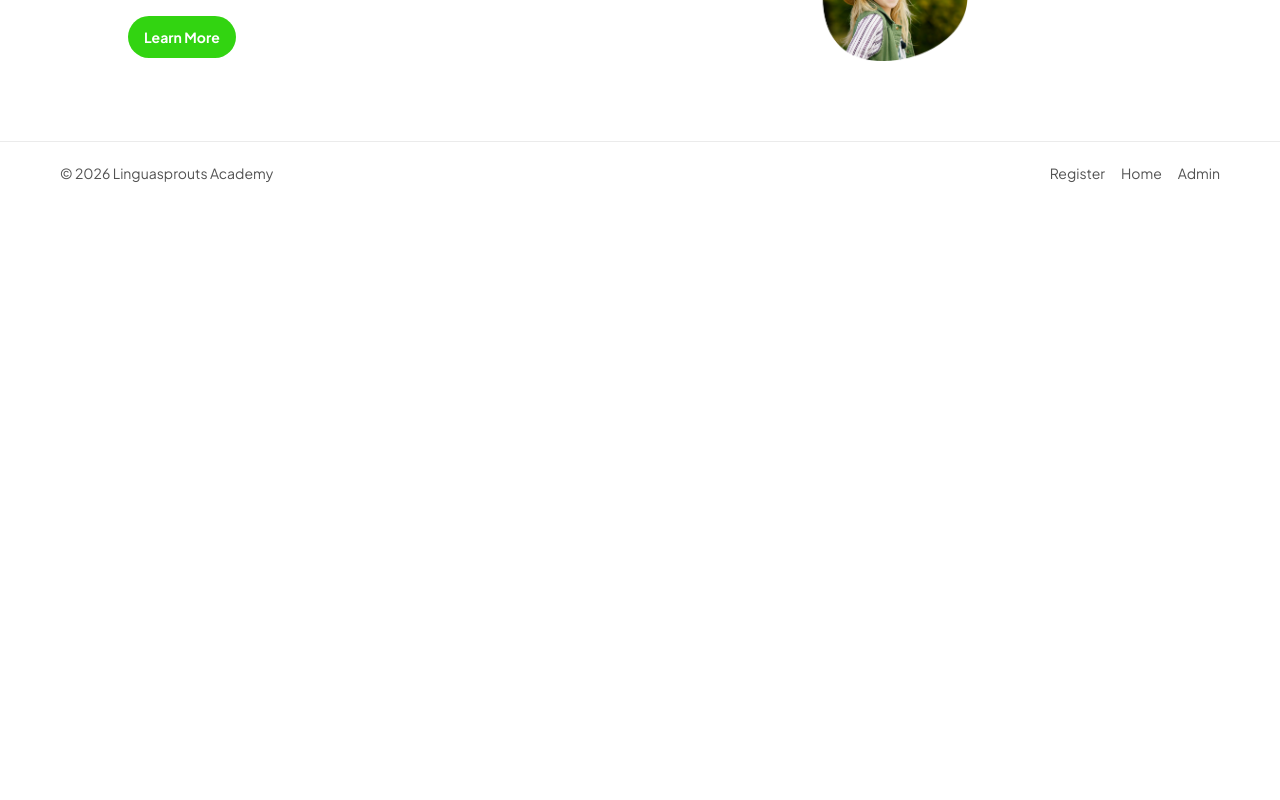
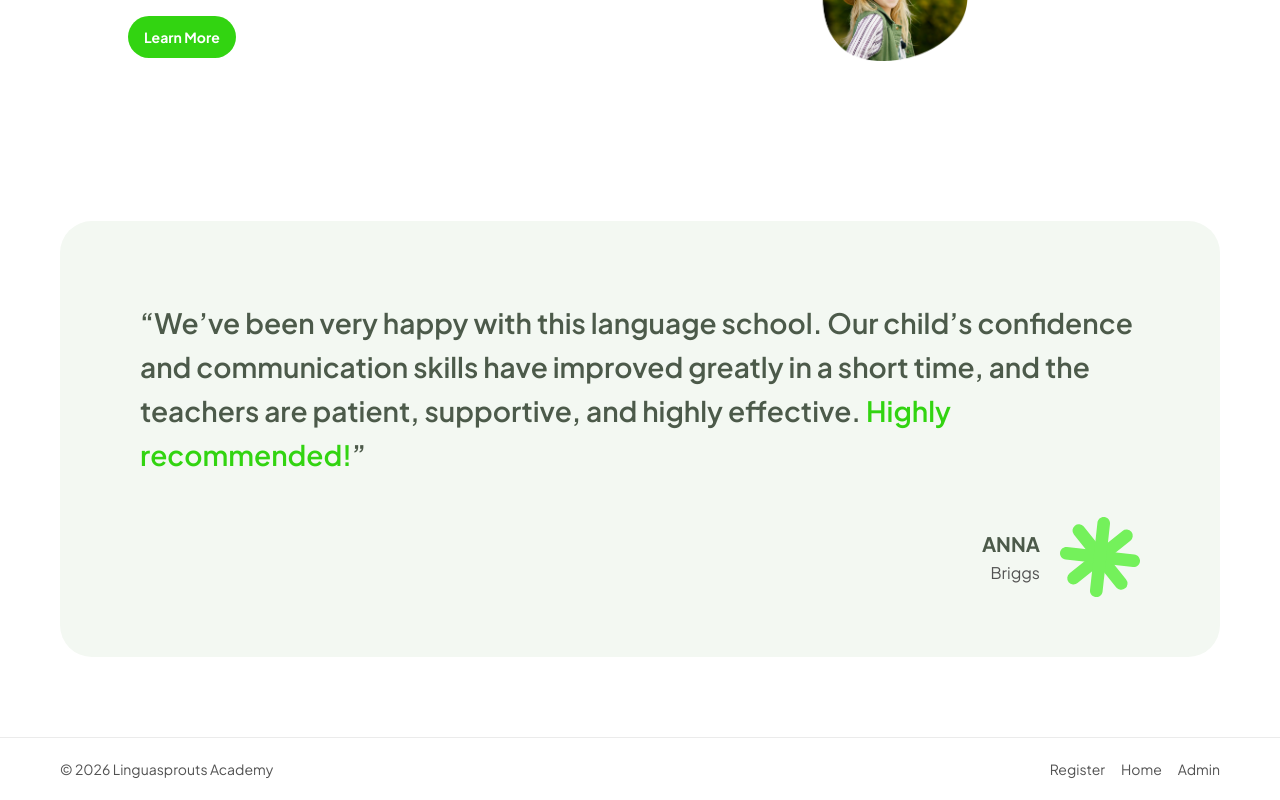
Before and after one commit to invasion-studio/linguasprouts-client, a Next.js app: page / in a window 1280 px wide. Shown: the part 1813-2613 px from the top of the page. Before the commit the page ends 2017 px from the top, so only its background shows below. Built offline with nearby package versions, Linux system fonts and the light colour scheme; a web font is replaced by a local one; what @mui/material-nextjs would draw is missing.

Commit message:
feat: testimonial addition homepage

```diff
--- a/app/(marketing)/page.tsx
+++ b/app/(marketing)/page.tsx
@@ -3,6 +3,7 @@
 import Footer from "@/module/home/Footer";
 import Hero from "@/module/home/Hero";
 import SummerCamp2026 from "@/module/home/SummerCamp2026";
+import Testimonial from "@/module/home/Testimonial";
 import WhatWeTeach from "@/module/home/WhatWeTeach";
 
 export default function Home() {
@@ -11,6 +12,7 @@ export default function Home() {
       <Hero />
       <WhatWeTeach />
       <SummerCamp2026 />
+      <Testimonial />
       <Footer />
     </>
   );
--- /dev/null
+++ b/module/home/Testimonial.tsx
@@ -0,0 +1,95 @@
+"use client";
+
+import { Box, Stack, Typography, useMediaQuery } from "@mui/material";
+import Image from "next/image";
+
+export default function Testimonial() {
+  const mediumBreakpoint = useMediaQuery("(min-width: 900px)");
+  return (
+    <Box
+      component={"div"}
+      className="layout"
+      sx={{
+        paddingTop: { xs: "40px", md: "80px" },
+        paddingBottom: { xs: "40px", md: "80px" },
+      }}
+    >
+      <Stack
+        bgcolor={"#F3F8F2"}
+        borderRadius={"32px"}
+        gap={"40px"}
+        alignItems={"flex-end"}
+        sx={{
+          padding: {
+            xs: "40px 20px 40px 20px",
+            sm: "50px 40px 50px 40px",
+            md: "80px 80px 60px 80px",
+          },
+        }}
+      >
+        <Typography
+          variant="h3"
+          color="#4C5A4A"
+          sx={{
+            font: {
+              xs: "var(--font-h4)",
+              md: "var(--font-h3)",
+            },
+          }}
+        >
+          “We’ve been very happy with this language school. Our child’s
+          confidence and communication skills have improved greatly in a short
+          time, and the teachers are patient, supportive, and highly effective.{" "}
+          <Typography
+            component={"span"}
+            color="primary"
+            sx={{ font: "inherit" }}
+          >
+            Highly recommended!
+          </Typography>
+          ”
+        </Typography>
+
+        <Stack
+          flexDirection={"row"}
+          gap={"20px"}
+          justifyContent={"flex-end"}
+          alignItems={"center"}
+        >
+          <Box>
+            <Typography
+              align="right"
+              variant="h4"
+              color="#4C5A4A"
+              sx={{
+                font: { xs: "var(--font-subtitle1)", md: "var(--font-h4)" },
+              }}
+            >
+              ANNA
+            </Typography>
+            <Typography align="right" variant="body1" color="textSecondary">
+              Briggs
+            </Typography>
+          </Box>
+          {mediumBreakpoint && (
+            <Image
+              src={"/illustration6.svg"}
+              alt="Illustration"
+              width={80}
+              height={80}
+            />
+          )}
+
+          {!mediumBreakpoint && (
+            <Image
+              src={"/illustration6.svg"}
+              alt="Illustration"
+              width={40}
+              height={40}
+            />
+          )}
+        </Stack>
+      </Stack>
+    </Box>
+  );
+}
```
Also changed, not shown: public/illustration6.svg (added).
